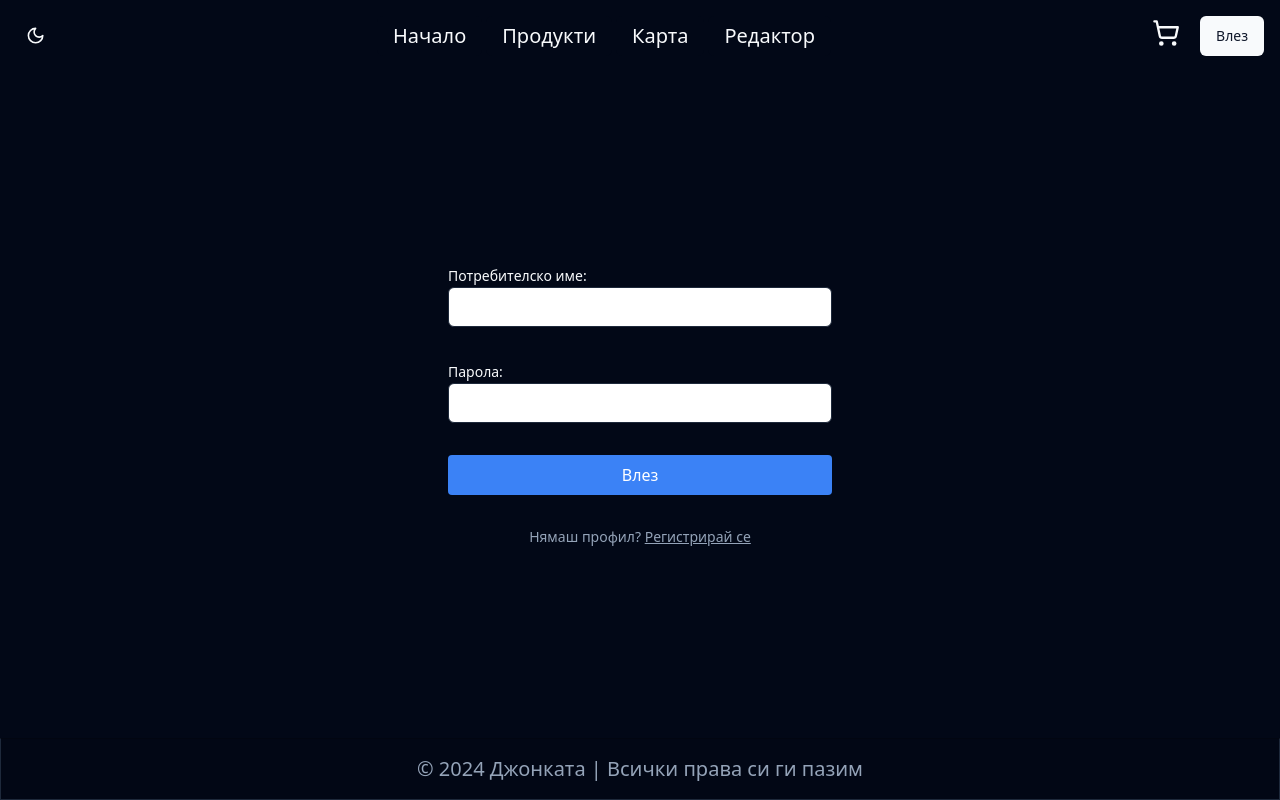
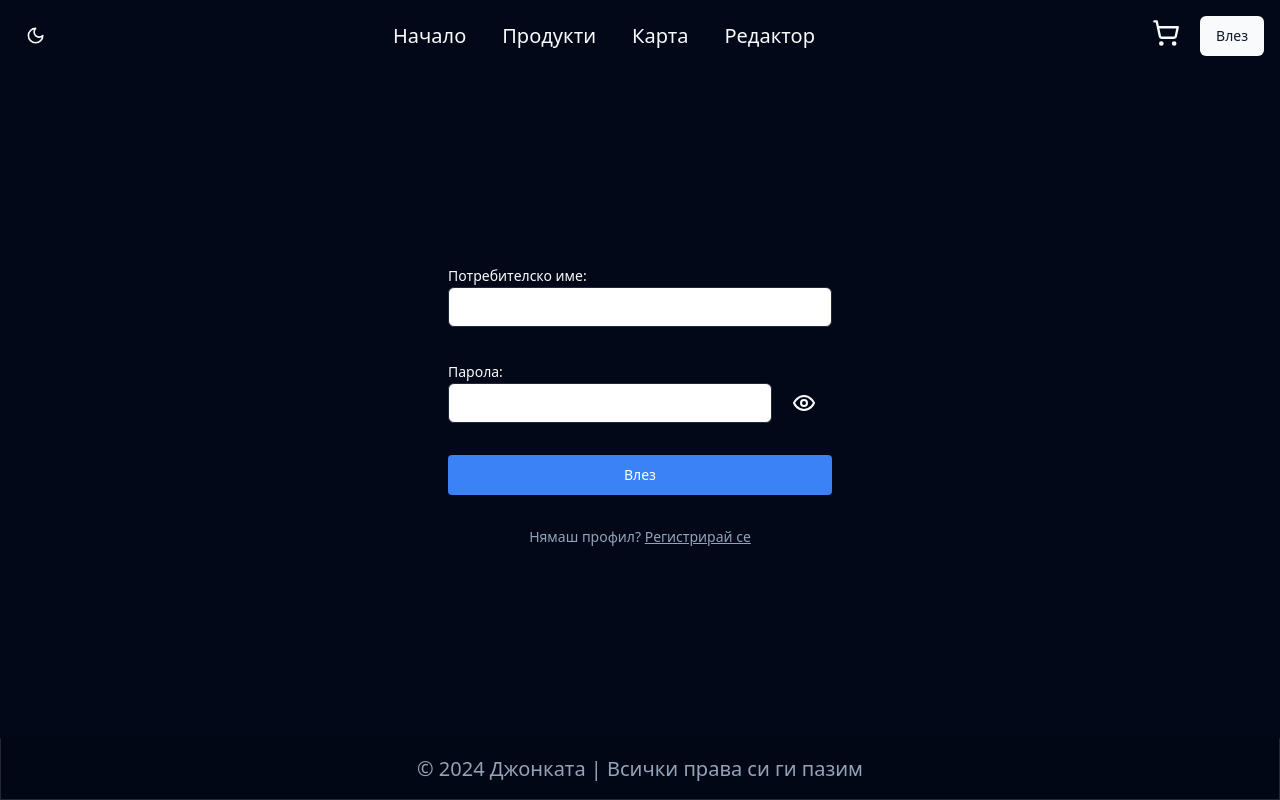
Before and after one commit to endermn/Schwarz, a React (Vite) app in the folder frontend/: page /signin in a window 1280 px wide. Built offline with nearby package versions, Linux system fonts and the light colour scheme.

Commit message:
show and hide button for sign up/in password field

```diff
--- a/frontend/src/pages/SignIn.tsx
+++ b/frontend/src/pages/SignIn.tsx
@@ -1,6 +1,7 @@
 import { authProvider } from "@/auth";
 import { Input } from "@/components/ui/input";
 import { Label } from "@/components/ui/label";
+import { useState } from "react";
 
 import {
 	Form,
@@ -9,6 +10,9 @@ import {
 	useActionData,
 	useNavigation,
 } from "react-router-dom";
+
+import { Button } from "@/components/ui/button";
+import { Eye, EyeOff } from "lucide-react";
 
 type Errors = {
 	password?: string;
@@ -57,6 +61,8 @@ export function SignIn() {
 
 	let actionData = useActionData() as Errors;
 
+	let [showPassword, setShowPassword] = useState(true);
+
 	return (
 		<div className="flex h-full items-center justify-center">
 			<div className="w-full max-w-sm">
@@ -76,24 +82,34 @@ export function SignIn() {
 					<div>
 						<Label>
 							Парола:{" "}
-							<Input
-								className="mb-1 dark:bg-white dark:text-black"
-								type="password"
-								name="password"
-							/>
+							<div className="flex">
+								<Input
+									className="mb-1 dark:bg-white dark:text-black"
+									type={showPassword ? "text" : "password"}
+									name="password"
+								/>
+								<Button
+									type="button"
+									variant="ghost"
+									onClick={() => setShowPassword(!showPassword)}
+									className="ml-1"
+								>
+									{showPassword ? <Eye /> : <EyeOff />}
+								</Button>
+							</div>
 							{actionData && actionData.password ? (
 								<p style={{ color: "red" }}>{actionData.password}</p>
 							) : null}
 						</Label>{" "}
 					</div>
 					<div className="flex flex-col justify-center rounded-lg">
-						<button
+						<Button
 							className="mb-1 w-full rounded bg-blue-500 py-2 text-white"
 							type="submit"
 							disabled={isLoggingIn}
 						>
 							{isLoggingIn ? "Влизане..." : "Влез"}
-						</button>
+						</Button>
 						<Label>
 							{actionData && actionData.signingIn ? (
 								<p style={{ color: "red" }}>{actionData.signingIn}</p>
--- a/frontend/src/pages/SignUp.tsx
+++ b/frontend/src/pages/SignUp.tsx
@@ -1,6 +1,7 @@
 import { authProvider } from "@/auth";
 import { Input } from "@/components/ui/input";
 import { Label } from "@/components/ui/label";
+import { useState } from "react";
 
 import {
 	Form,
@@ -9,6 +10,9 @@ import {
 	useActionData,
 	useNavigation,
 } from "react-router-dom";
+
+import { Button } from "@/components/ui/button";
+import { Eye, EyeOff } from "lucide-react";
 
 type Errors = {
 	password?: string;
@@ -56,6 +60,9 @@ export function SignUp() {
 	let isSigningUp = navigation.formData?.get("username") != null;
 
 	let actionData = useActionData() as Errors;
+
+	let [showPassword, setShowPassword] = useState(true);
+
 	return (
 		<div className="flex h-full items-center justify-center">
 			<div className="w-full max-w-sm">
@@ -75,11 +82,21 @@ export function SignUp() {
 					<div>
 						<Label>
 							Парола:
-							<Input
-								className="mb-1 dark:bg-white dark:text-black"
-								type="password"
-								name="password"
-							/>
+							<div className="flex">
+								<Input
+									className="mb-1 dark:bg-white dark:text-black"
+									type={showPassword ? "text" : "password"}
+									name="password"
+								/>
+								<Button
+									type="button"
+									variant="ghost"
+									onClick={() => setShowPassword(!showPassword)}
+									className="ml-1"
+								>
+									{showPassword ? <Eye /> : <EyeOff />}
+								</Button>
+							</div>
 							{actionData && actionData.password ? (
 								<p style={{ color: "red" }}>{actionData.password}</p>
 							) : null}
```
